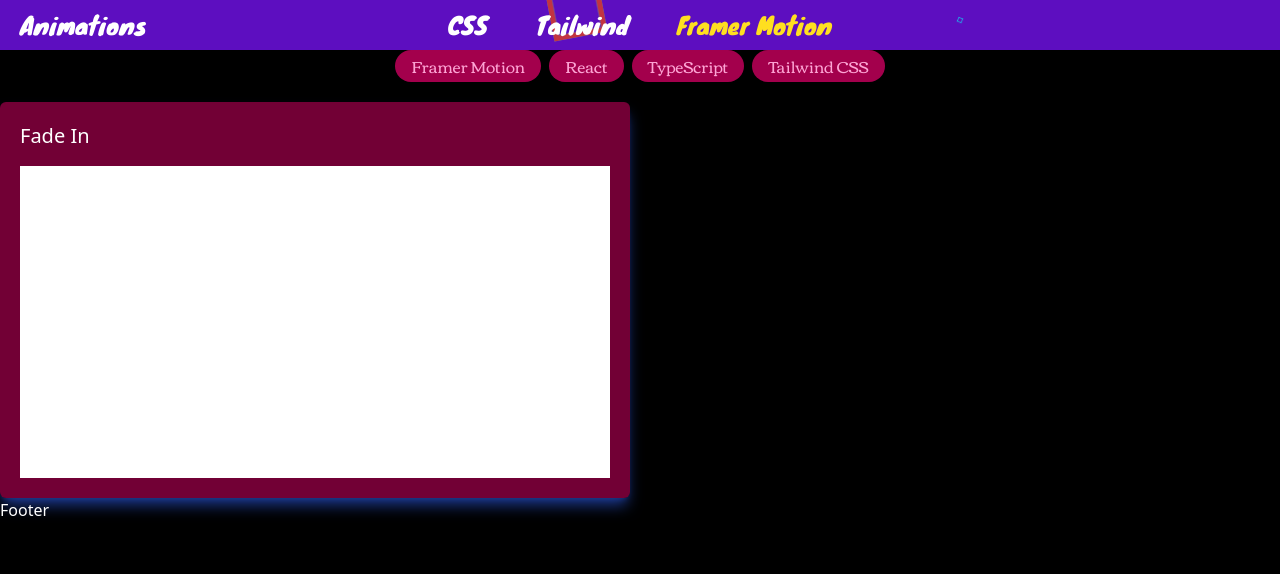
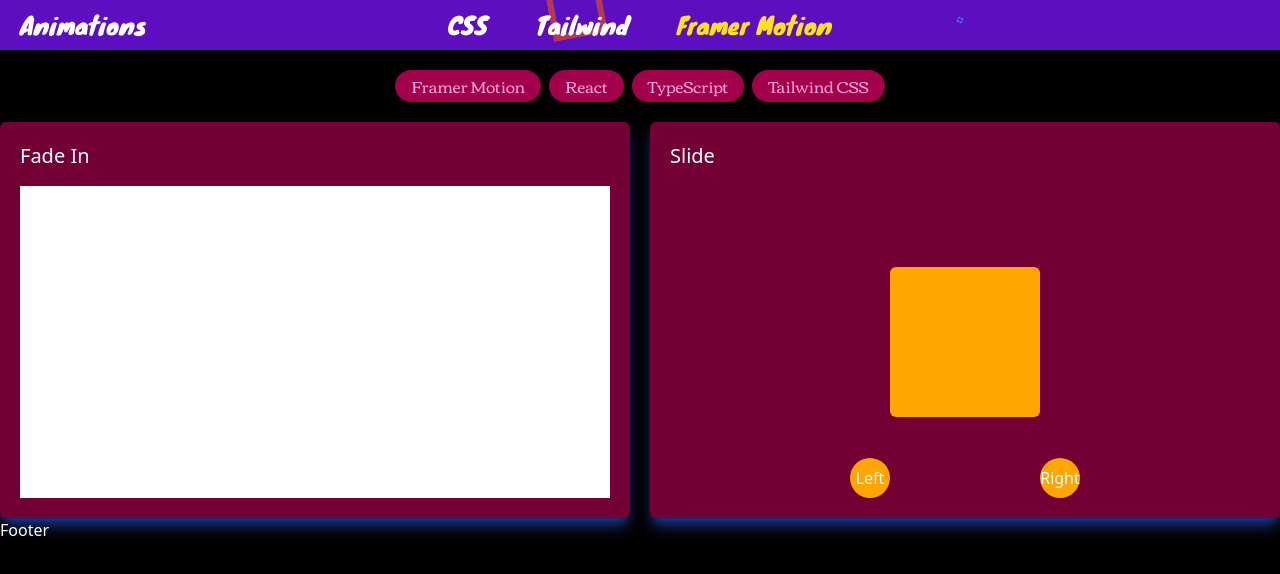
Before and after one commit to Rezzzero/animations, a React (Vite) app: page /framer-motion in a window 1280 px wide. Shown: the top 574 px of the page. Built offline with nearby package versions, Linux system fonts and the light colour scheme.

Commit message:
add slider for fframer motion page

```diff
--- a/src/components/animations/css/cssAnimations.ts
+++ b/src/components/animations/css/cssAnimations.ts
@@ -1,4 +1,5 @@
 import { FadeInOrOut } from "./fade-in-or-out/FadeInOrOut";
+import { Slide } from "./slide/Slide";
 
 export const cssAnimations = [
   {
@@ -6,4 +7,9 @@
     description: "Simple fade in / out animation",
     Component: FadeInOrOut,
   },
+  {
+    title: 'Slide',
+    description: 'Simple slide animation',
+    Component: Slide,
+  }
 ];
--- /dev/null
+++ b/src/components/animations/css/slide/Slide.tsx
@@ -0,0 +1,3 @@
+export const Slide = () => {
+  return <div>Slide</div>;
+};
--- a/src/components/animations/framer-motion/framerMotionAnimations.ts
+++ b/src/components/animations/framer-motion/framerMotionAnimations.ts
@@ -1,4 +1,5 @@
 import { FadeInOrOut } from "./fade-in-or-out/FadeInOrOut";
+import { Slider } from "./slide/Slide";
 
 export const framerMotionAnimations = [
   {
@@ -6,4 +7,9 @@
     description: "Simple fade in animation",
     Component: FadeInOrOut,
   },
+  {
+    title: "Slide",
+    description: "Simple slide animation",
+    Component: Slider,
+  },
 ];
--- /dev/null
+++ b/src/components/animations/framer-motion/slide/Slide.tsx
@@ -0,0 +1,70 @@
+import { AnimatePresence, motion, usePresenceData, wrap } from "framer-motion";
+import { forwardRef, useState } from "react";
+
+export const Slider = () => {
+  const items = [1, 2, 3, 4, 5, 6];
+  const colors = ["red", "orange", "yellow", "green", "blue", "purple"];
+  const [currentItem, setCurrentItem] = useState(items[0]);
+  const [direction, setDirection] = useState<1 | -1>(1);
+
+  const color = colors[currentItem];
+
+  const handleClick = (newDirection: 1 | -1) => {
+    const nextItem = wrap(1, items.length, currentItem + newDirection);
+    setCurrentItem(nextItem);
+    setDirection(newDirection);
+  };
+
+  return (
+    <div className="w-full h-full flex relative justify-center items-center">
+      <motion.button
+        initial={false}
+        animate={{ backgroundColor: color }}
+        aria-label="Previous"
+        onClick={() => handleClick(-1)}
+        className="w-[40px] h-[40px] rounded-full relative left-0 top-1/2 -translate-y-1/2 z-10"
+      >
+        Left
+      </motion.button>
+      <AnimatePresence custom={direction} initial={false} mode="popLayout">
+        <Slide key={currentItem} color={color}></Slide>
+      </AnimatePresence>
+      <motion.button
+        initial={false}
+        animate={{ backgroundColor: color }}
+        onClick={() => handleClick(1)}
+        aria-label="Next"
+        className="w-[40px] h-[40px] rounded-full relative right-0 top-1/2 -translate-y-1/2 z-10"
+      >
+        Right
+      </motion.button>
+    </div>
+  );
+};
+
+const Slide = forwardRef(function Slide(
+  { color }: { color: string },
+  ref: React.Ref<HTMLDivElement>
+) {
+  const direction = usePresenceData();
+
+  return (
+    <motion.div
+      ref={ref}
+      initial={{ opacity: 0, x: direction * 50 }}
+      animate={{
+        opacity: 1,
+        x: 0,
+        transition: {
+          delay: 0.2,
+          type: "spring",
+          visualDuration: 0.3,
+          bounce: 0.4,
+        },
+      }}
+      exit={{ opacity: 0, x: direction * -50 }}
+      style={{ backgroundColor: color }}
+      className="w-[150px] h-[150px] rounded-md bg-[#0cdcf7]"
+    />
+  );
+});
--- /dev/null
+++ b/src/components/animations/tailwindcss/slide/Slide.tsx
@@ -0,0 +1,3 @@
+export const Slide = () => {
+  return <div>Slide</div>;
+};
--- a/src/components/animations/tailwindcss/tailwindCSSAnimations.ts
+++ b/src/components/animations/tailwindcss/tailwindCSSAnimations.ts
@@ -1,4 +1,5 @@
 import { FadeInOrOut } from "./fade-in-or-out/FadeInOrOut";
+import { Slide } from "./slide/Slide";
 
 export const tailwindCSSAnimations = [
   {
@@ -6,4 +7,9 @@
     description: "Simple fade in / out animation",
     Component: FadeInOrOut,
   },
+  {
+    title: "Slide",
+    description: "Simple slide animation",
+    Component: Slide,
+  },
 ];
--- a/src/pages/FramerMotion.tsx
+++ b/src/pages/FramerMotion.tsx
@@ -14,7 +14,7 @@
 
   return (
     <>
-      <div className="flex items-center justify-center mb-5 w-full">
+      <div className="flex items-center justify-center my-5 w-full">
         <TechList
           list={FramerMotionTechList}
           selectedTechs={selectedTechs}
```
